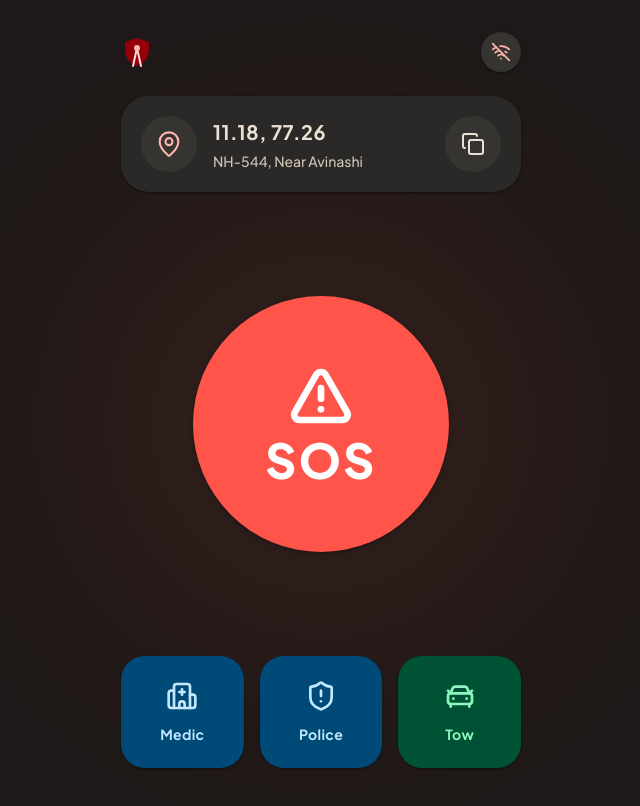
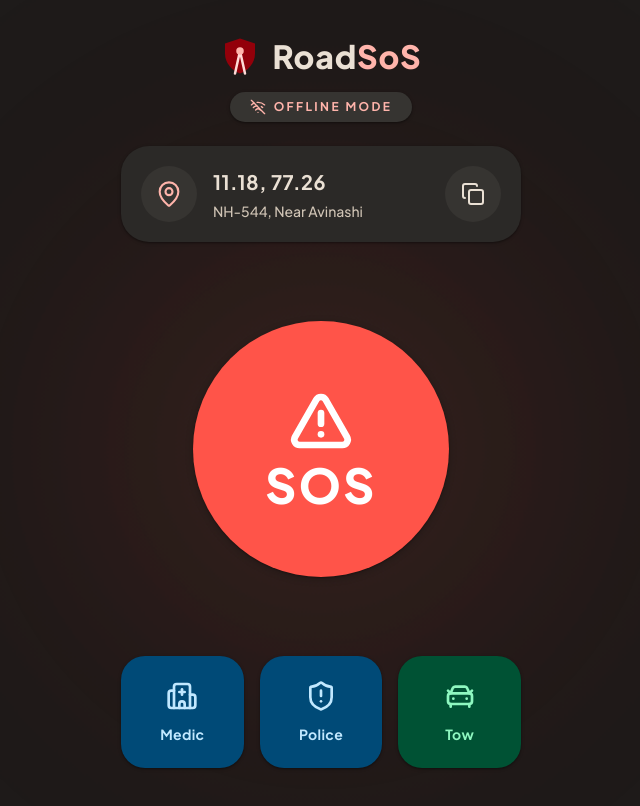
Before and after one commit to kiruthik2006/roadsos, a React (Vite) app: page / in a window 1280 px wide. Shown: the top 806 px of the page, without its empty margins (319-959 px from the left). Built offline with nearby package versions, Linux system fonts and the light colour scheme.

Commit message:
style: center header logo and title to fill space
- Restored 'RoadSoS' text next to the new SVG logo for a prominent, centered header
- Transformed the offline indicator into a centered pill badge beneath the title
- Resolves the awkward empty space at the top of the UI

```diff
--- a/src/App.jsx
+++ b/src/App.jsx
@@ -33,7 +33,7 @@ const C = {
 
 function AppLogo() {
   return (
-    <svg viewBox="0 0 32 32" className="h-8 w-8" fill="none">
+    <svg viewBox="0 0 32 32" className="h-10 w-10" fill="none">
       {/* Shield backdrop */}
       <path
         d="M16 2 L28 6 V14 C28 22 22 28 16 30 C10 28 4 22 4 14 V6 Z"
@@ -55,17 +55,25 @@ function AppLogo() {
 function StatusHeader() {
   return (
     <div
-      className="flex items-center justify-between z-10"
+      className="flex flex-col items-center justify-center gap-3 z-10 w-full"
       style={{ animation: 'slide-up-md 0.4s ease-out both' }}
     >
-      <AppLogo />
+      <div className="flex items-center gap-3">
+        <AppLogo />
+        <h1 className="text-[32px] font-black tracking-wide" style={{ color: C.onSurface }}>
+          Road<span style={{ color: C.primary }}>SoS</span>
+        </h1>
+      </div>
 
-      {/* Visual offline indicator */}
+      {/* Visual offline indicator badge */}
       <div
-        className="flex items-center justify-center h-10 w-10 rounded-full md-elevation-1"
+        className="flex items-center justify-center gap-2 px-5 py-1.5 rounded-full md-elevation-1"
         style={{ background: C.surfaceContainerHigh }}
       >
-        <WifiOff className="h-5 w-5" style={{ color: C.error }} strokeWidth={2} />
+        <WifiOff className="h-4 w-4" style={{ color: C.error }} strokeWidth={2} />
+        <span className="text-[12px] font-bold tracking-[0.2em] uppercase" style={{ color: C.error }}>
+          Offline Mode
+        </span>
       </div>
     </div>
   );
```
